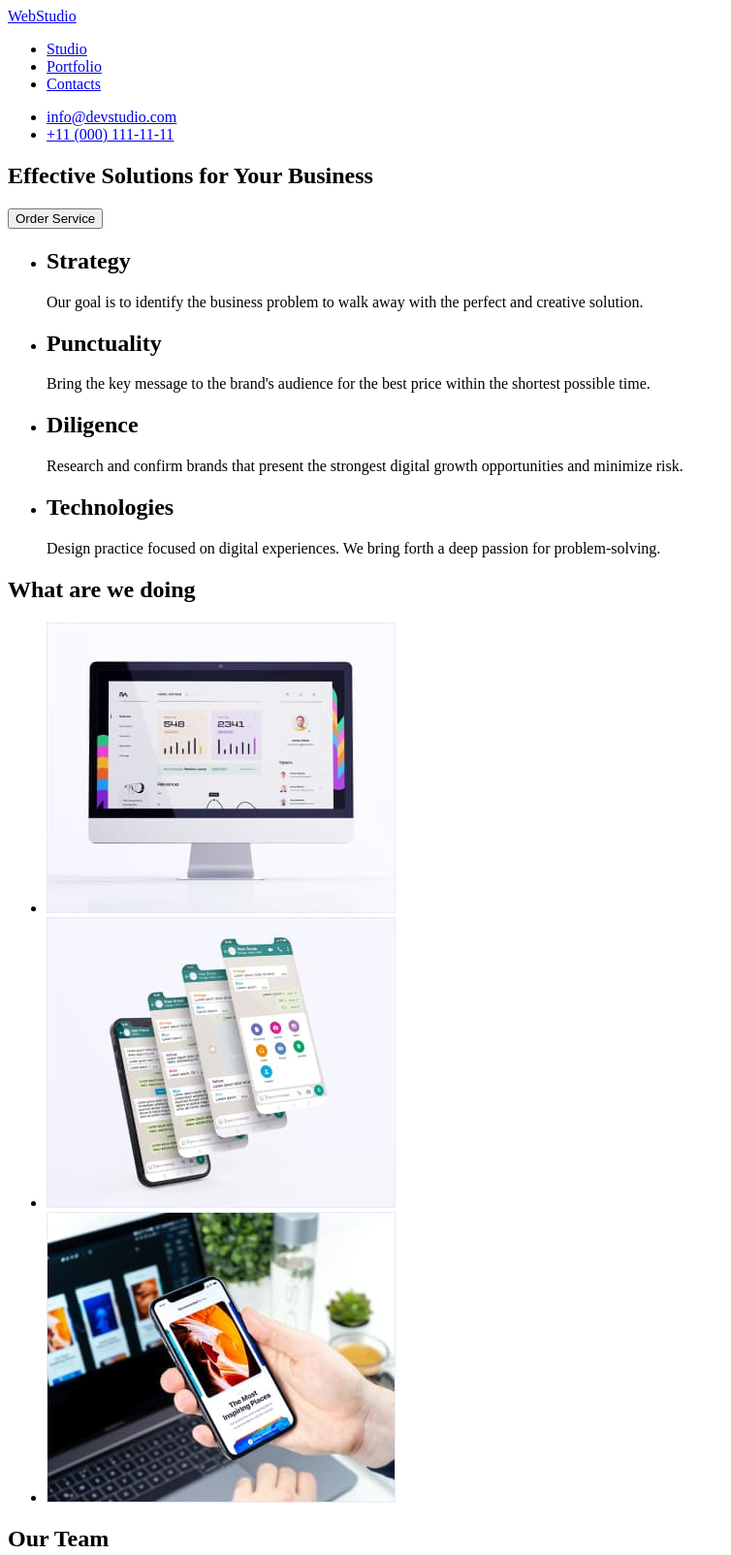
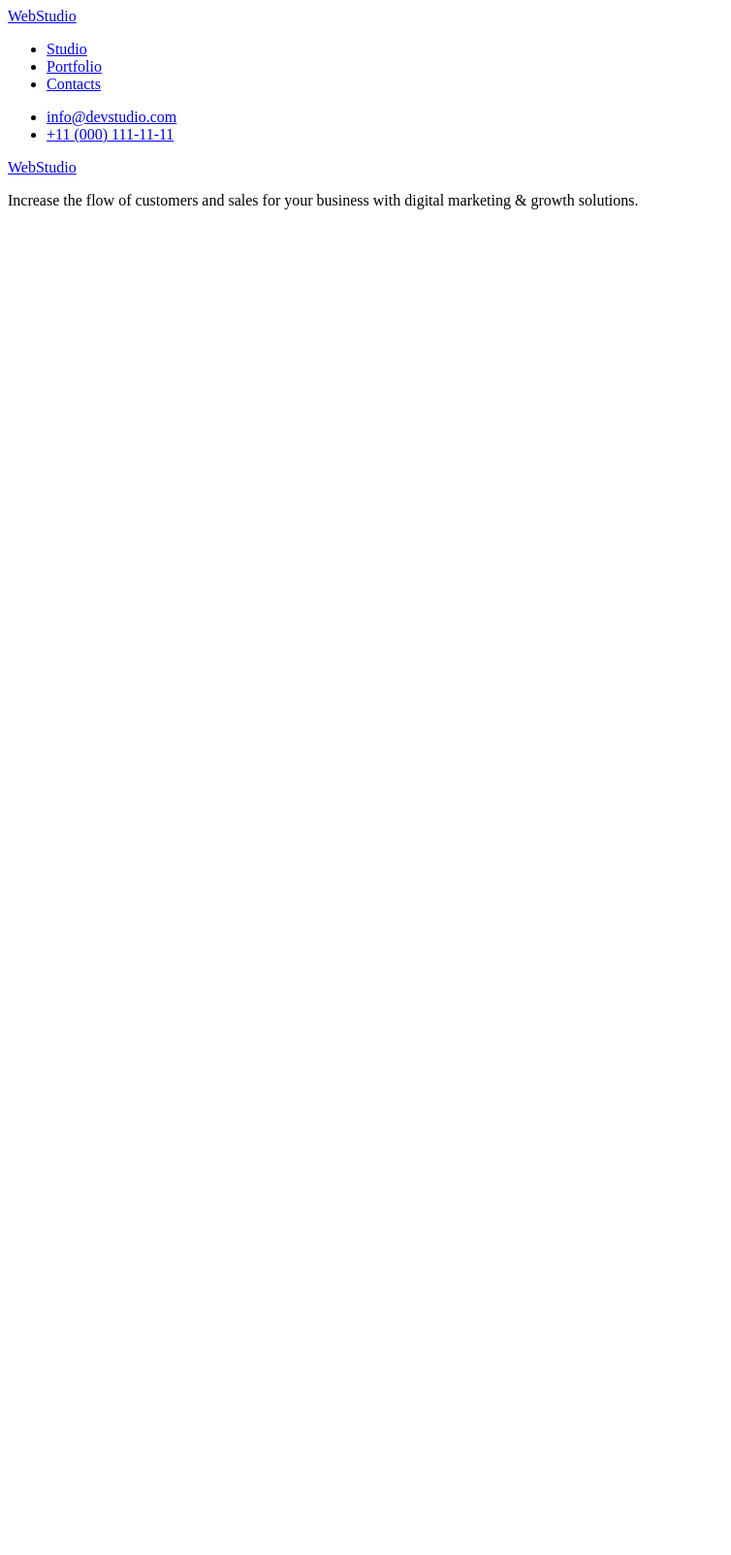
Before and after one commit to viowl/goit-markup-hw-02, a plain HTML site: page portfolio.html in a window 1280 px wide. Shown: the top 1604 px of the page at 97% size, without its empty margins (0-754 px from the left). After the commit the page ends 800 px from the top, so only its background shows below. Drawn offline with Linux system fonts and the light colour scheme.

```diff
--- a/portfolio.html
+++ b/portfolio.html
@@ -10,7 +10,7 @@
   <body>
     <header>
       <nav>
-        <a href="./index.html">WebStudio</a>
+        <a href="/index.htm">WebStudio</a>
         <ul>
           <li><a href="#">Studio</a></li>
           <li><a href="#">Portfolio</a></li>
@@ -23,87 +23,7 @@
       </ul>
     </header>
     <main>
-      <section>
-        <h1>Effective Solutions for Your Business</h1>
-        <!-- sdelat knopky Order Service -->
-        <button>Order Service</button>
-      </section>
-      <section>
-        <ul>
-          <li>
-            <h2>Strategy</h2>
-            <p>
-              Our goal is to identify the business problem to walk away with the
-              perfect and creative solution.
-            </p>
-          </li>
-          <li>
-            <h2>Punctuality</h2>
-            <p>
-              Bring the key message to the brand's audience for the best price
-              within the shortest possible time.
-            </p>
-          </li>
-          <li>
-            <h2>Diligence</h2>
-            <p>
-              Research and confirm brands that present the strongest digital
-              growth opportunities and minimize risk.
-            </p>
-          </li>
-          <li>
-            <h2>Technologies</h2>
-            <p>
-              Design practice focused on digital experiences. We bring forth a
-              deep passion for problem-solving.
-            </p>
-          </li>
-        </ul>
-      </section>
-      <!-- sekcia s kartinkami-->
-      <section>
-        <h2>What are we doing</h2>
-        <ul>
-          <li>
-            <img src="./images/comp.jpg" alt="desktop computer" width="360" />
-          </li>
-          <li>
-            <img src="./images/phone.jpg" alt="mobile phone" width="360" />
-          </li>
-          <li>
-            <img src="./images/phonelaptop.jpg"
-            alt="mobile phone and laptop"
-            width="360"
-            />
-          </li>
-        </ul>
-      </section>
-      <!-- staff section-->
-      <section>
-        <h2>Our Team</h2>
-        <ul>
-          <li>
-            <img src="./images/mark.jpg" alt="man" width="264" />
-            <h3>Mark Guerrero</h3>
-            <p>Product Designer</p>
-          </li>
-          <li>
-            <img src="./images/tom.jpg" alt="man" width="264" />
-            <h3>Tom Ford</h3>
-            <p>Frontend Developer</p>
-          </li>
-          <li>
-            <img src="./images/camila.jpg" alt="woman" width="264" />
-            <h3>Camila Garcia</h3>
-            <p>Marketing</p>
-          </li>
-          <li>
-            <img src="./images/daniel.jpg" alt="man" width="264" />
-            <h3>Daniel Wilson</h3>
-            <p>UI Designer</p>
-          </li>
-        </ul>
-      </section>
+
     </main>
     <footer>
       <a href="./index.html">WebStudio</a>
```
Also changed, not shown: index.htm (+2 -2 lines).
